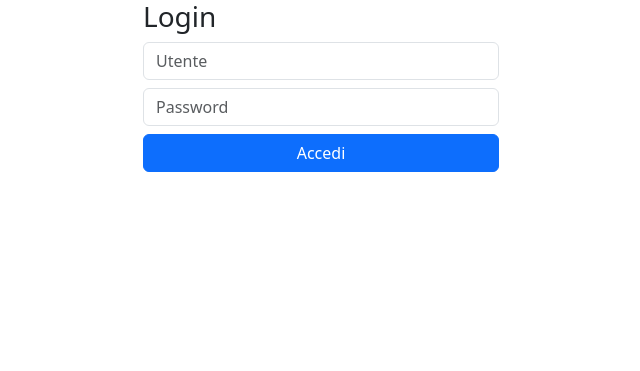
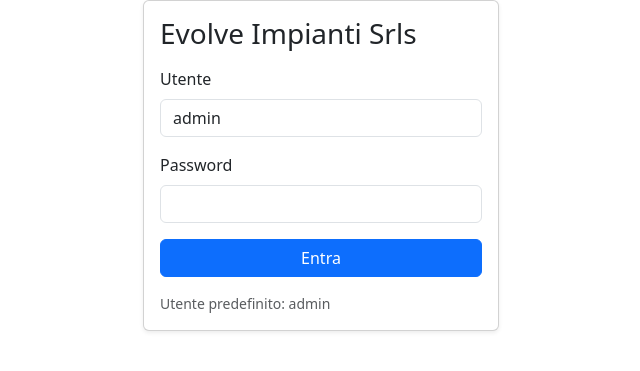
Before and after one commit to operativoei-png/evosrls, a Flask app: page /login in a window 1280 px wide. Shown: the top 371 px of the page, without its empty margins (319-959 px from the left). Run offline with Flask 3, Linux system fonts and the light colour scheme.

Commit message:
Update login.html

```diff
--- a/templates/login.html
+++ b/templates/login.html
@@ -1,15 +1,29 @@
 {% extends 'base.html' %}
 {% block content %}
-
 <div class="row justify-content-center">
   <div class="col-md-4">
-    <h3>Login</h3>
-    <form method="post">
-      <input class="form-control mb-2" name="username" placeholder="Utente">
-      <input class="form-control mb-2" type="password" name="password" placeholder="Password">
-      <button class="btn btn-primary w-100">Accedi</button>
-    </form>
+    <div class="card shadow-sm">
+      <div class="card-body">
+        <h3 class="mb-3">{{ app_settings.company_name if app_settings else 'Accesso' }}</h3>
+        {% if app_settings and app_settings.logo_path %}
+        <div class="text-center mb-3">
+          <img src="{{ url_for('static', filename=app_settings.logo_path) }}" style="max-height:80px; max-width:100%;">
+        </div>
+        {% endif %}
+        <form method="post">
+          <div class="mb-3">
+            <label class="form-label">Utente</label>
+            <input class="form-control" name="username" value="admin" required>
+          </div>
+          <div class="mb-3">
+            <label class="form-label">Password</label>
+            <input class="form-control" type="password" name="password" required>
+          </div>
+          <button class="btn btn-primary w-100">Entra</button>
+        </form>
+        <div class="mt-3 text-muted small">Utente predefinito: admin</div>
+      </div>
+    </div>
   </div>
 </div>
-
 {% endblock %}
```
